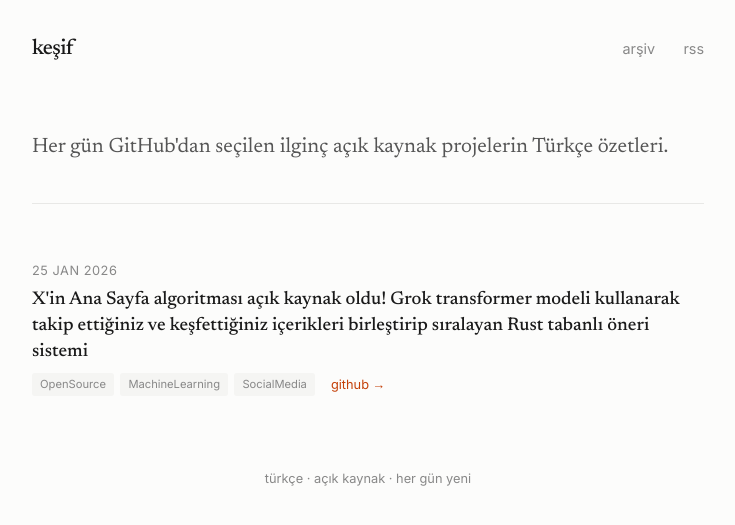
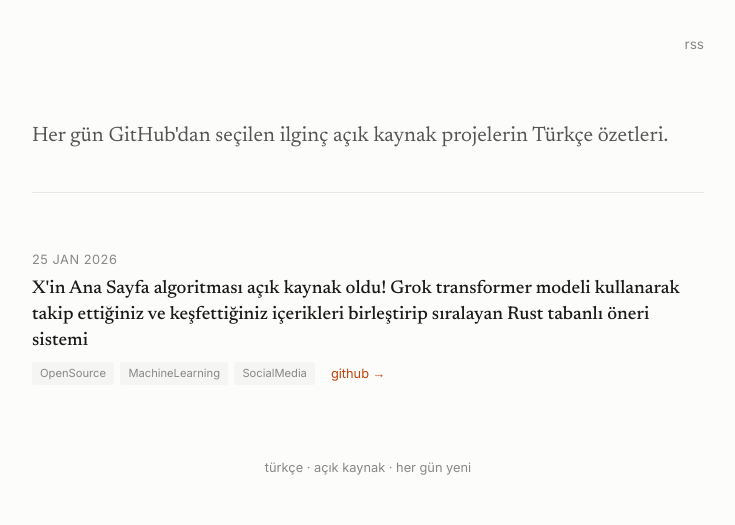
Before and after one commit to ArifSolmaz/repo, a Jekyll site: the page built from docs/index.html, in a window 1280 px wide. Shown: the top 525 px of the page, without its empty margins (272-1007 px from the left). Built offline with Jekyll 4.4.1, drawn with Linux system fonts in a browser that asks for light colours.

Commit message:
Update header layout and navigation styles

```diff
--- a/docs/_layouts/default.html
+++ b/docs/_layouts/default.html
@@ -53,24 +53,14 @@
 
     header .wrap {
       display: flex;
-      justify-content: space-between;
+      justify-content: flex-end;
       align-items: baseline;
     }
 
-    .logo {
-      font-family: 'Newsreader', Georgia, serif;
-      font-size: 1.35rem;
-      font-weight: 500;
-      text-decoration: none;
-      color: var(--ink);
-      letter-spacing: -0.03em;
-    }
-
     nav a {
-      margin-left: 1.5rem;
       text-decoration: none;
       color: var(--ink-faint);
-      font-size: 0.9rem;
+      font-size: 0.85rem;
     }
 
     nav a:hover { color: var(--pop); }
@@ -87,9 +77,7 @@
 <body>
   <header>
     <div class="wrap">
-      <a href="{{ '/' | relative_url }}" class="logo">keşif</a>
       <nav>
-        <a href="{{ '/' | relative_url }}">arşiv</a>
         <a href="{{ '/feed.xml' | relative_url }}">rss</a>
       </nav>
     </div>
```
